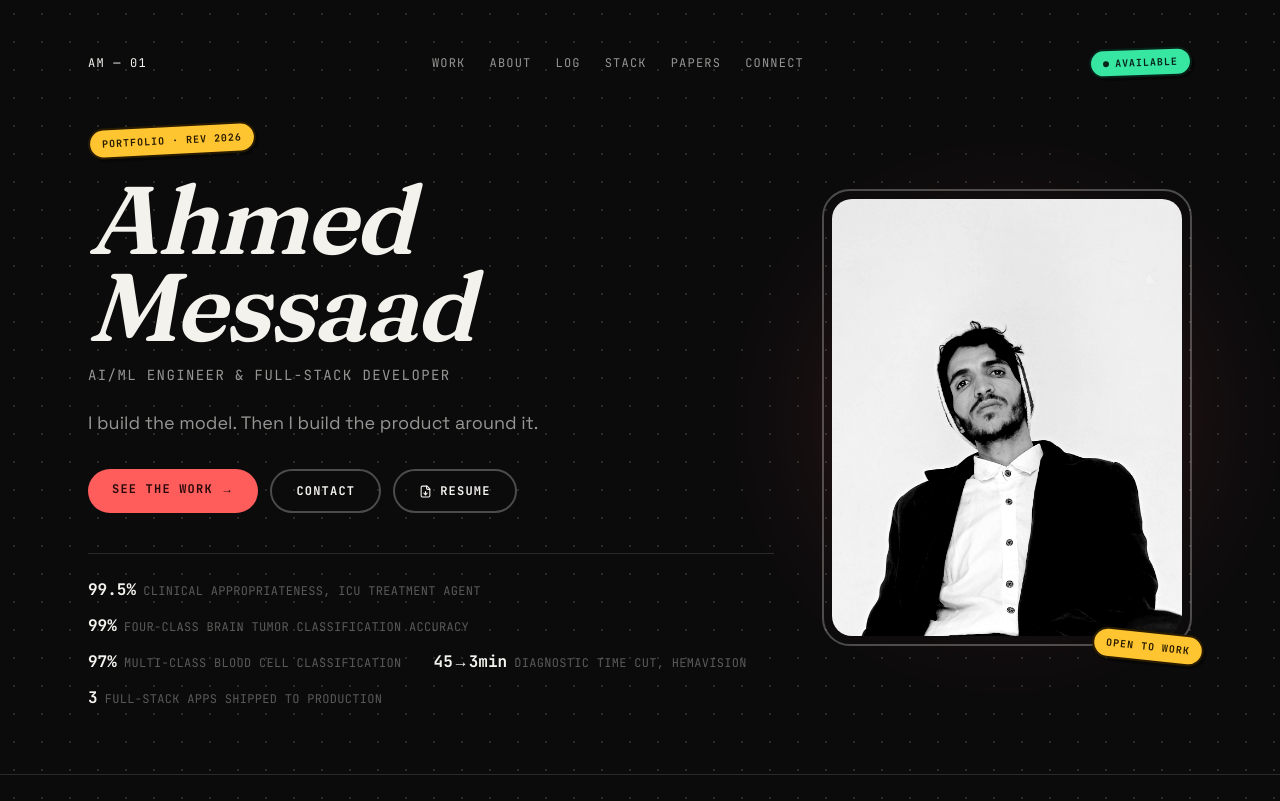
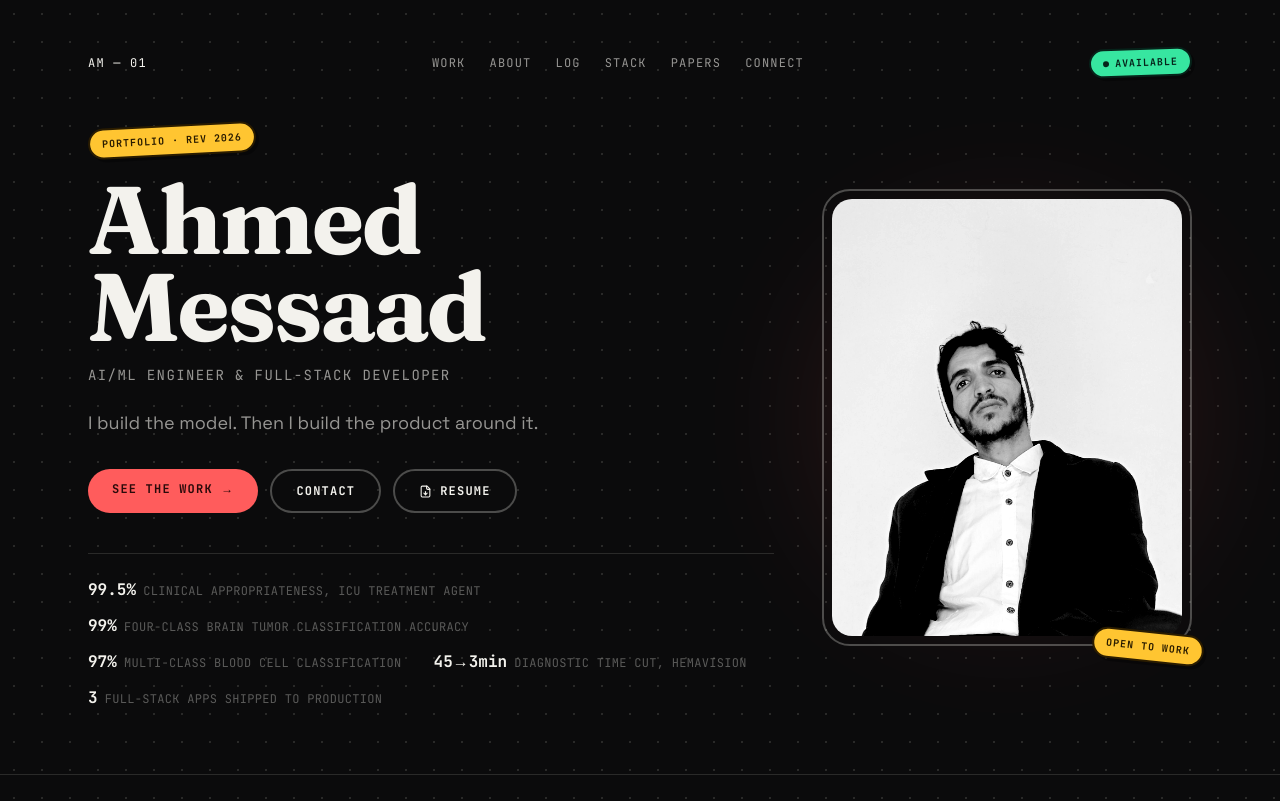
Before and after one commit to RYANX9/ahmedmessaad, a Next.js app: page / in a window 1280 px wide. Shown: the top 801 px of the page. Built offline with nearby package versions, Linux system fonts and the light colour scheme.

Commit message:
Update page.tsx

```diff
--- a/app/page.tsx
+++ b/app/page.tsx
@@ -235,8 +235,8 @@ export default function Portfolio() {
                 Portfolio · Rev 2026
               </Sticker>
               <h1
-                className="mt-5 text-6xl italic leading-[0.9] tracking-tight md:text-8xl"
-                style={{ fontFamily: "var(--font-name)", fontWeight: 600 }}
+                className="mt-5 text-6xl leading-[0.9] tracking-tight md:text-8xl"
+                style={{ fontFamily: "var(--font-name)", fontWeight: 700 }}
               >
                 {profile.name}
               </h1>
```
